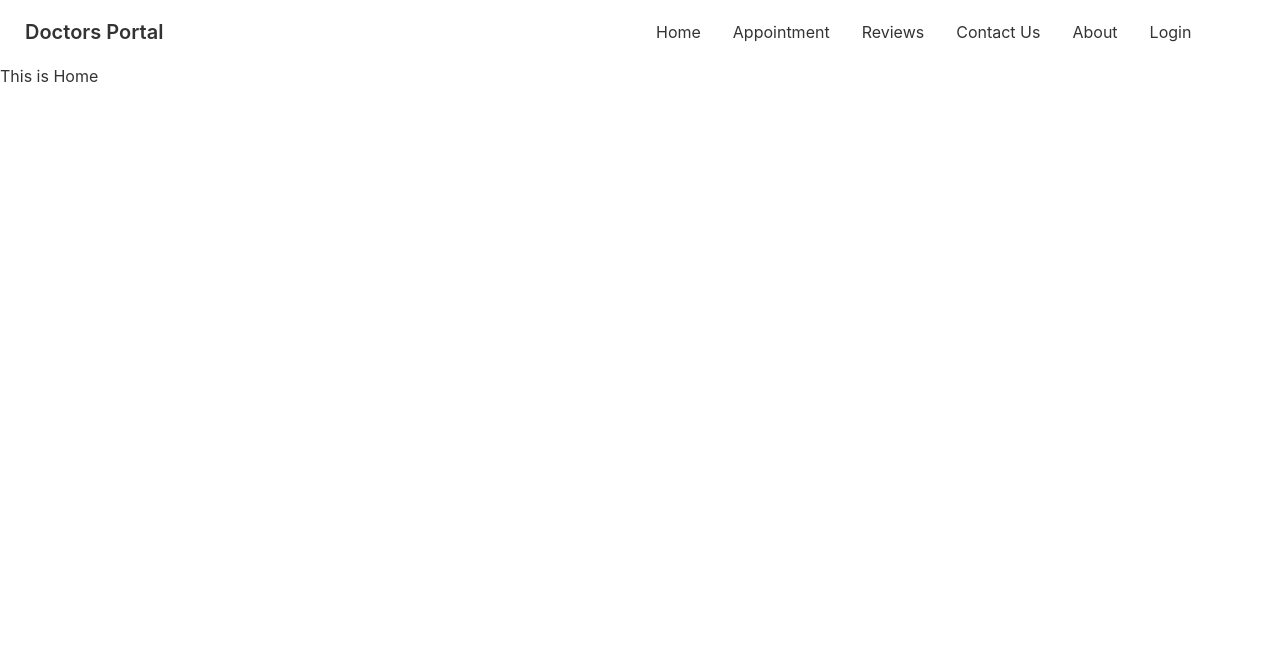
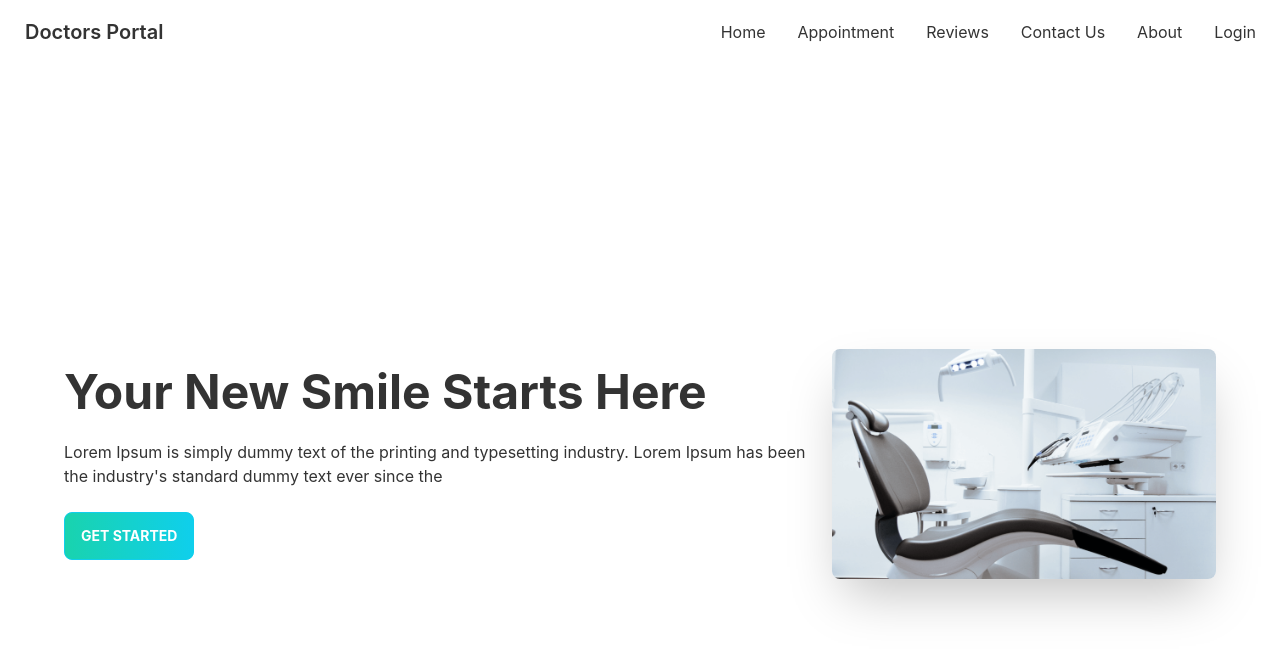
Before and after one commit to Azmain951/doctors-portal-client, a React (Create React App) app: page / in a window 1280 px wide. Shown: the top 652 px of the page. Built offline with nearby package versions, Linux system fonts and the light colour scheme; the HTML template or start-up script is replaced by a standard one.

Commit message:
banner section added

```diff
--- /dev/null
+++ b/src/Pages/Home/Banner.js
@@ -0,0 +1,19 @@
+import React from 'react';
+import chair from '../../assets/images/chair.png';
+
+const Banner = () => {
+    return (
+        <div className="hero min-h-screen px-12">
+            <div className="hero-content flex-col lg:flex-row-reverse">
+                <img src={chair} className="max-w-sm rounded-lg shadow-2xl" />
+                <div>
+                    <h1 className="text-5xl font-bold">Your New Smile Starts Here</h1>
+                    <p className="py-6">Lorem Ipsum is simply dummy text of the printing and typesetting industry. Lorem Ipsum has been the industry's standard dummy text ever since the</p>
+                    <button className="btn btn-primary uppercase text-white font-bold bg-gradient-to-r from-secondary to-primary">Get Started</button>
+                </div>
+            </div>
+        </div>
+    );
+};
+
+export default Banner;
--- a/src/Pages/Home/Home.js
+++ b/src/Pages/Home/Home.js
@@ -1,9 +1,10 @@
 import React from 'react';
+import Banner from './Banner';
 
 const Home = () => {
     return (
         <div>
-            <h2>This is Home</h2>
+            <Banner></Banner>
         </div>
     );
 };
--- a/src/Pages/Shared/Navbar.js
+++ b/src/Pages/Shared/Navbar.js
@@ -11,20 +11,20 @@
         <li><Link to="/login">Login</Link></li>
     </>
     return (
-        <div class="navbar bg-base-100">
-            <div class="navbar-start">
-                <div class="dropdown">
-                    <label tabindex="0" class="btn btn-ghost lg:hidden">
-                        <svg xmlns="http://www.w3.org/2000/svg" class="h-5 w-5" fill="none" viewBox="0 0 24 24" stroke="currentColor"><path stroke-linecap="round" stroke-linejoin="round" stroke-width="2" d="M4 6h16M4 12h8m-8 6h16" /></svg>
+        <div className="navbar bg-base-100">
+            <div className="navbar-start">
+                <div className="dropdown">
+                    <label tabindex="0" className="btn btn-ghost lg:hidden">
+                        <svg xmlns="http://www.w3.org/2000/svg" className="h-5 w-5" fill="none" viewBox="0 0 24 24" stroke="currentColor"><path stroke-linecap="round" stroke-linejoin="round" stroke-width="2" d="M4 6h16M4 12h8m-8 6h16" /></svg>
                     </label>
-                    <ul tabindex="0" class="menu menu-compact dropdown-content mt-3 p-2 shadow bg-base-100 rounded-box w-52">
+                    <ul tabindex="0" className="menu menu-compact dropdown-content mt-3 p-2 shadow bg-base-100 rounded-box w-52">
                         {menuItems}
                     </ul>
                 </div>
-                <a class="btn btn-ghost normal-case text-xl">Doctors Portal</a>
+                <a className="btn btn-ghost normal-case text-xl">Doctors Portal</a>
             </div>
-            <div class="navbar-center hidden lg:flex">
-                <ul class="menu menu-horizontal p-0">
+            <div className="navbar-end hidden lg:flex">
+                <ul className="menu menu-horizontal p-0">
                     {menuItems}
                 </ul>
             </div>
```
